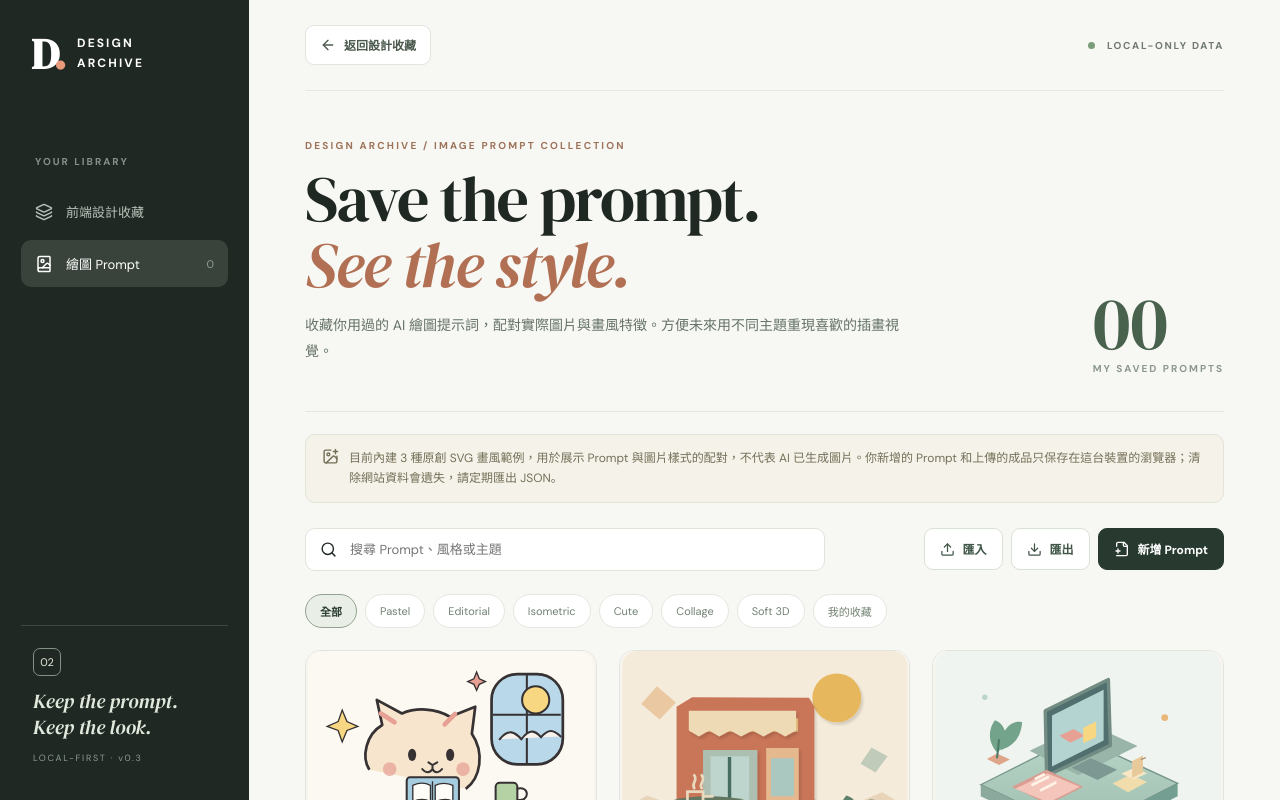
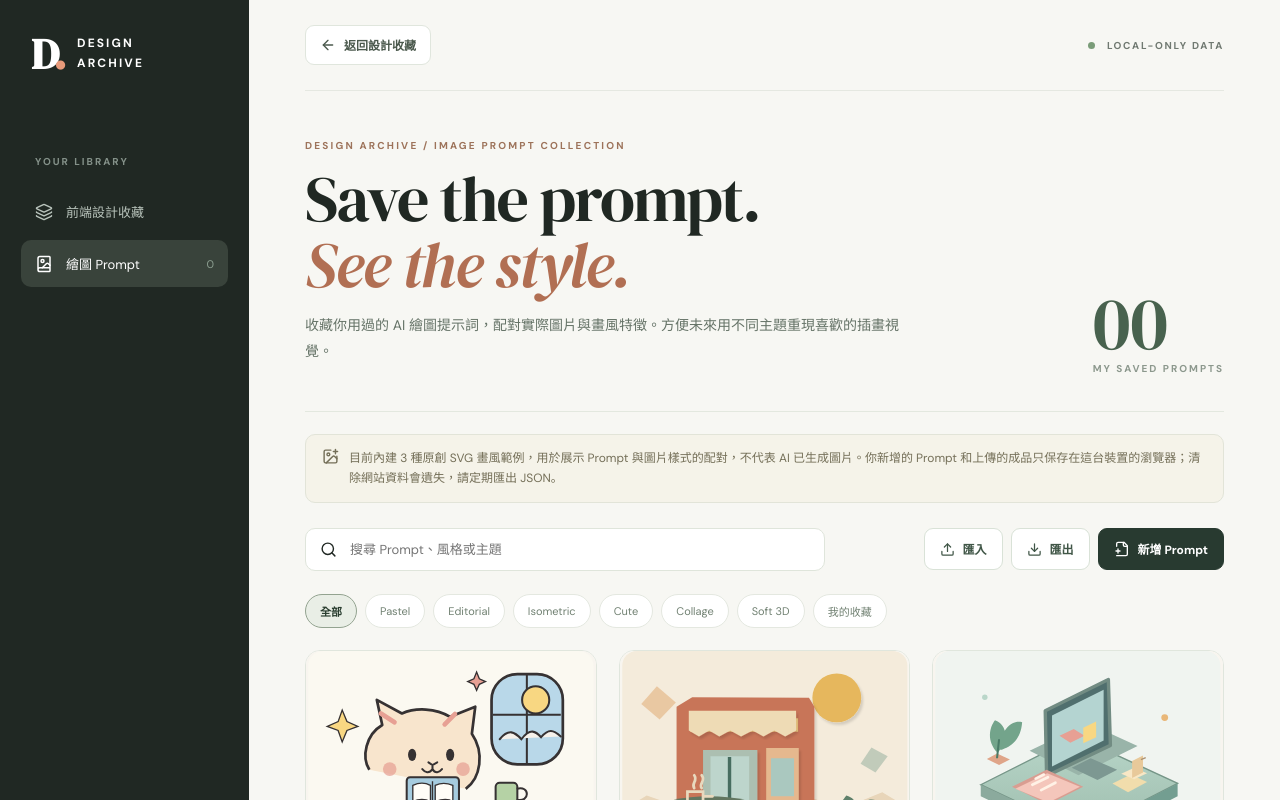
Before and after one commit to christinekao/frontend-design-library, a Next.js app: page /prompts in a window 1280 px wide. Shown: the top 800 px of the page. Built offline with nearby package versions, Linux system fonts and the light colour scheme.

Commit message:
Remove redundant sidebar motto from drawing prompt library

```diff
--- a/src/app/prompts/page.tsx
+++ b/src/app/prompts/page.tsx
@@ -104,7 +104,7 @@ export default function IllustrationPromptPage() {
     <aside className="sidebar">
       <Link className="brand" href="/" aria-label="回 Design Archive 首頁"><span className="brand-logo">D<span>.</span></span><span>DESIGN<br/>ARCHIVE</span></Link>
       <div className="sidebar-group"><span className="sidebar-label">YOUR LIBRARY</span><Link href="/" className="side-link"><Layers3 size={18}/> 前端設計收藏</Link><Link href="/prompts/" className="side-link current" aria-current="page"><BookImage size={18}/> 繪圖 Prompt <span className="side-count">{personal.length}</span></Link></div>
-      <div className="sidebar-footer"><div className="tiny-square">02</div><p>Keep the prompt.<br/>Keep the look.</p><small>LOCAL-FIRST · v0.3</small></div>
+
     </aside>
     <main className="main-content ill-content">
       <div className="topbar"><Link className="ill-back" href="/"><ArrowLeft size={16}/> 返回設計收藏</Link><span className="topbar-status"><span className="status-dot"/> LOCAL-ONLY DATA</span></div>
```
